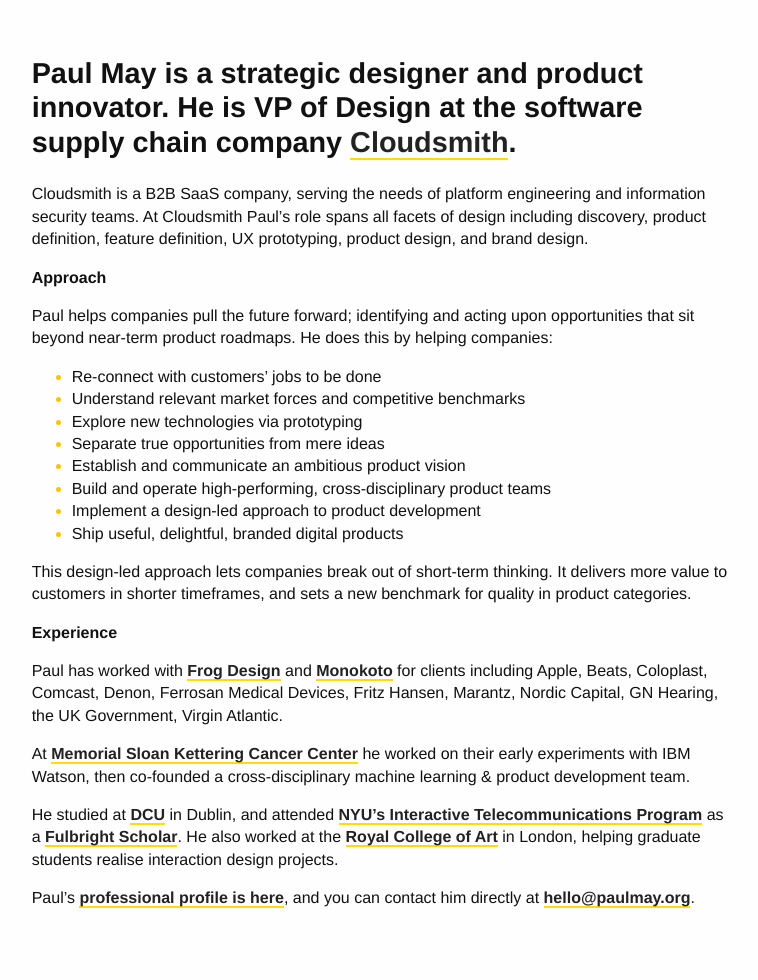
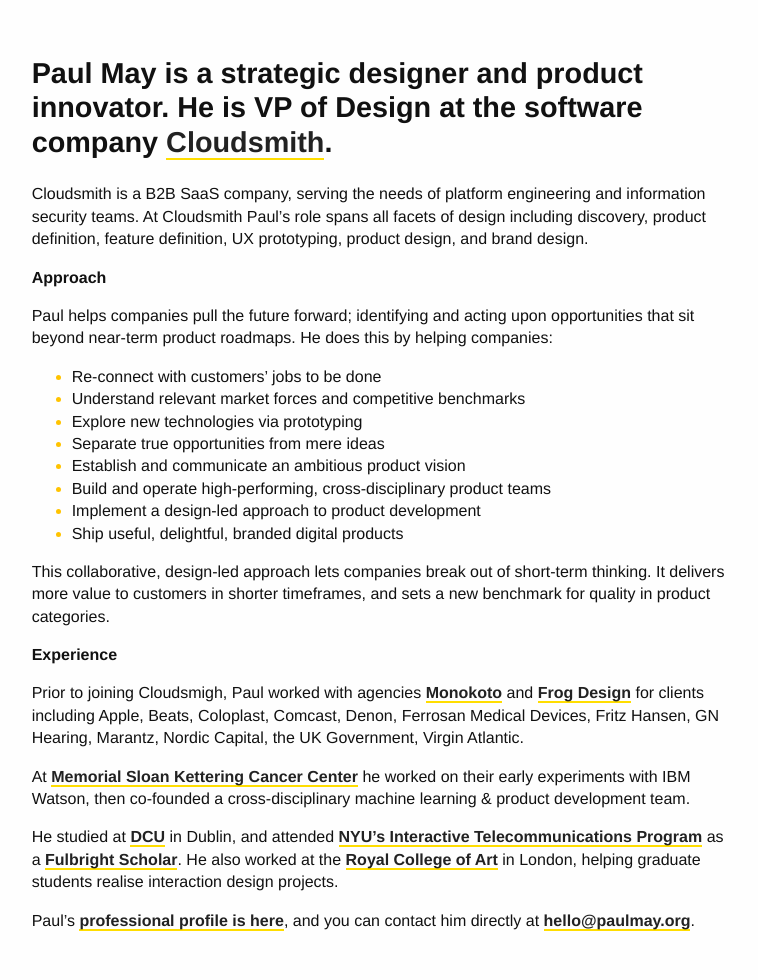
Before and after one commit to paulmmay/paulmay.org, a Jekyll site: the page built from index.md, in a window 1280 px wide. Shown: the whole page, without its empty margins (41-799 px from the left). Built offline with Jekyll 4.4.1, drawn with Linux system fonts in a browser that asks for light colours; before the commit the page ends 958 px from its top, so only the background shows below that.

Commit message:
multiple tweaks

```diff
--- a/assets/css/main.css
+++ b/assets/css/main.css
@@ -5,23 +5,18 @@
   --color-yellow: #ffdd00;
   --color-yellow2: #ffc300;
   --color-grey: #dcdcdc;
-
   --color-background: #fefefe;
   --color-text: #111;
   --color-text-light: #646464;
-
   --color-link: #222;
   --color-link-hover: #128fe8;
-
   --color-header-bg: var(--color-yellow);
   --color-footer-bg: #111;
-
   --color-tag-bg: #e0e0e0;
   --color-tag-text: #333;
 
   /* Type scale */
   --type-base: 16px;
-
   --type-xs: calc(var(--type-base) / 2);
   --type-sm: calc(var(--type-base) * 0.75);
   --type-md: var(--type-base);
--- a/index.md
+++ b/index.md
@@ -1,8 +1,8 @@
 ---
 layout: default
-title: Paul
+title: About
 ---
-## Paul May is a strategic designer and product innovator. He is VP of Design at the software supply chain company [Cloudsmith](https://cloudsmith.com).
+## Paul May is a strategic designer and product innovator. He is VP of Design at the software company [Cloudsmith](https://cloudsmith.com).
 
 Cloudsmith is a B2B SaaS company, serving the needs of platform engineering and information security teams. At Cloudsmith Paul's role spans all facets of design including discovery, product definition, feature definition, UX prototyping, product design, and brand design.
 
@@ -19,11 +19,11 @@ Paul helps companies pull the future forward; identifying and acting upon opport
 * Implement a design-led approach to product development
 * Ship useful, delightful, branded digital products
 
-This design-led approach lets companies break out of short-term thinking. It delivers more value to customers in shorter timeframes, and sets a new benchmark for quality in product categories.
+This collaborative, design-led approach lets companies break out of short-term thinking. It delivers more value to customers in shorter timeframes, and sets a new benchmark for quality in product categories.
 
 ### Experience
 
-Paul has worked with [Frog Design](https://frogdesign.com) and [Monokoto](https://monokoto.com) for clients including Apple, Beats, Coloplast, Comcast, Denon, Ferrosan Medical Devices, Fritz Hansen, Marantz, Nordic Capital, GN Hearing, the UK Government, Virgin Atlantic.
+Prior to joining Cloudsmigh, Paul worked with agencies [Monokoto](https://monokoto.com) and  [Frog Design](https://frogdesign.com) for clients including Apple, Beats, Coloplast, Comcast, Denon, Ferrosan Medical Devices, Fritz Hansen, GN Hearing, Marantz, Nordic Capital, the UK Government, Virgin Atlantic.
 
 At [Memorial Sloan Kettering Cancer Center](https://www.mskcc.org) he worked on their early experiments with IBM Watson, then co-founded a cross-disciplinary machine learning & product development team.
 
```
Also changed, not shown: _includes/sidebar.html (+7 -1 lines), 2 other files.
